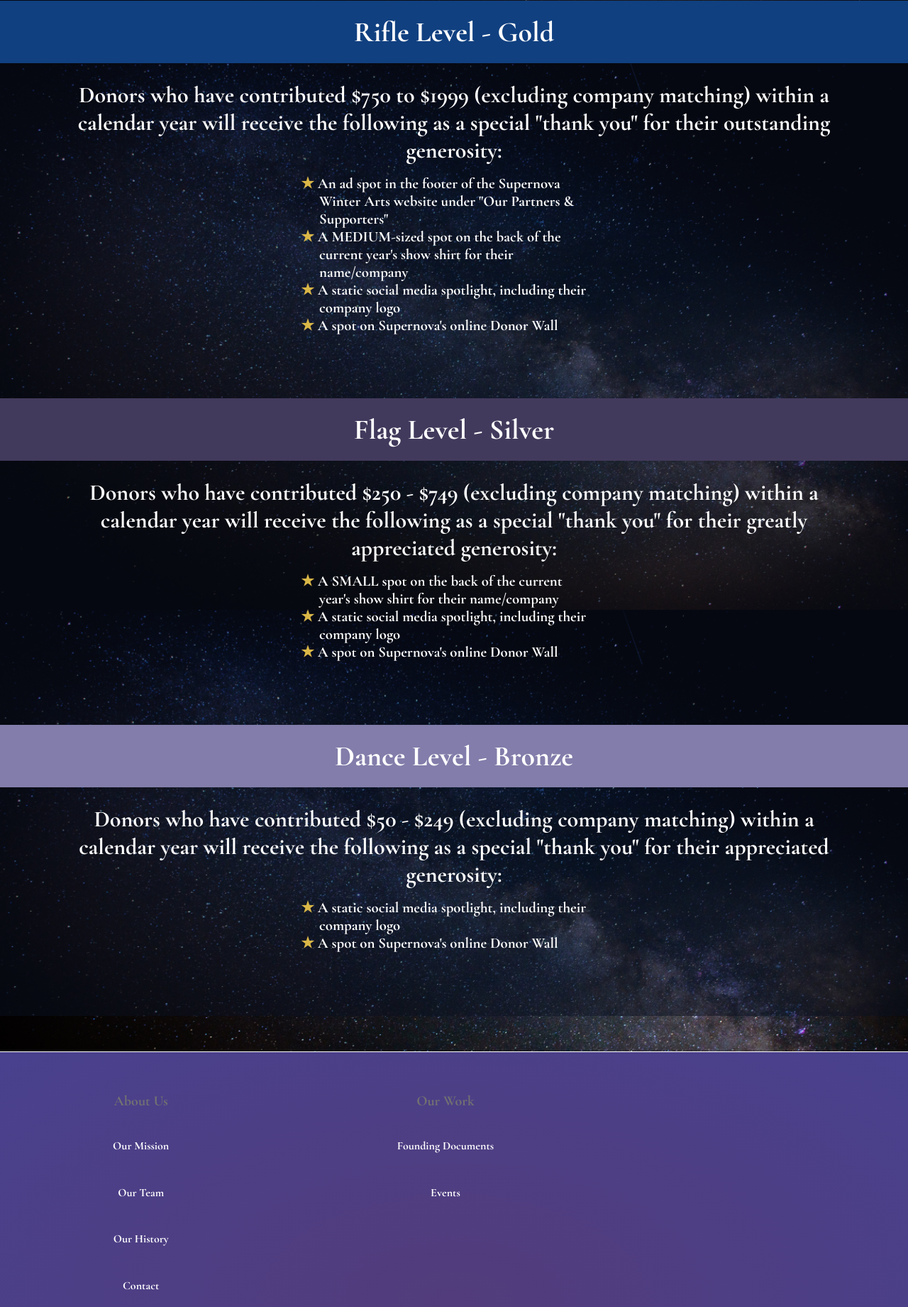
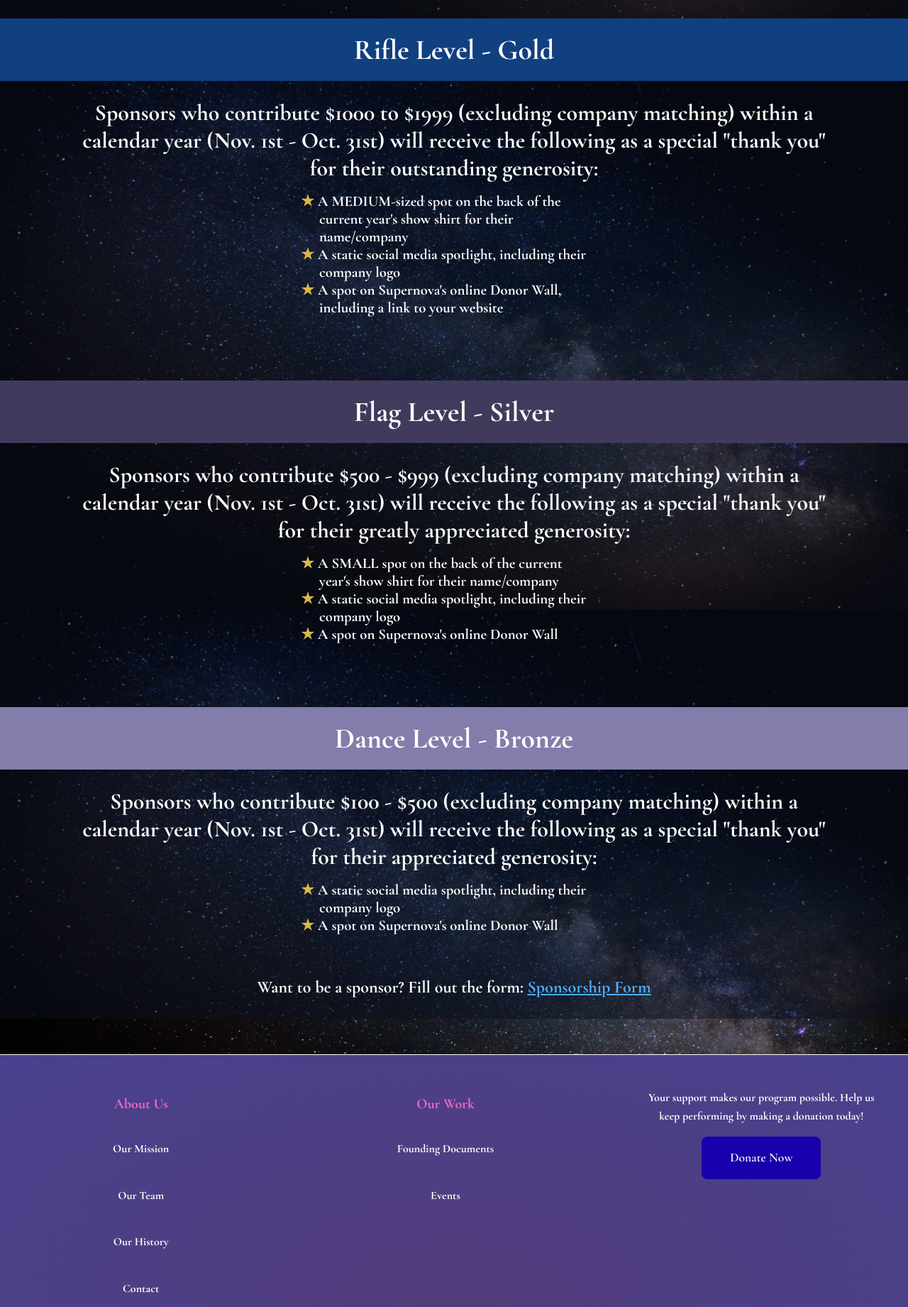
Before and after one commit to aheiser2/Supernova-Winter-Arts, a PHP site: page /contributionlevels.html in a window 1280 px wide. Shown: the part 741-2582 px from the top of the page at 71% size. Run offline with PHP 8.4, Linux system fonts and the light colour scheme.

Commit message:
Adding the donation stuff back in

```diff
--- a/contributionlevels.html
+++ b/contributionlevels.html
@@ -13,29 +13,28 @@
         <h1>Contribution Levels</h1>
         <h2 style="background-color:#263767">Sabre Level - Platinum</h2>
             <div class="conContainer">
-            <h3>Donors who have contributed $2000 or more (excluding company matching) within a calendar year will receive the following
+            <h3>Sponsors who contribute $2000 or more (excluding company matching) within a calendar year (Nov. 1st - Oct. 31st) will receive the following
                 as a special "thank you" for their extraordinary generosity:</h3>
                 <ul class="star-list">
-                    <li>An ad spot in the footer of the Supernova Winter Arts website under "Our Partners & Supporters"</li>
+                    <li>A logo or ad spot in the footer of the Supernova Winter Arts website under "Our Partners & Supporters"</li>
                     <li>A LARGE spot on the back of the current year's show shirt for their name/company</li>
                     <li>A VIDEO social media spotlight, including their company logo</li>
-                    <li>A spot on Supernova's online Donor Wall</li>
+                    <li>A spot on Supernova's online Donor Wall, including a link to your website</li>
                 </ul>
             </div>
         <h2 style="background-color:#104080">Rifle Level - Gold</h2>
             <div class="conContainer">
-            <h3>Donors who have contributed $750 to $1999 (excluding company matching) within a calendar year will receive the following as a special
+            <h3>Sponsors who contribute $1000 to $1999 (excluding company matching) within a calendar year (Nov. 1st - Oct. 31st) will receive the following as a special
                 "thank you" for their outstanding generosity:</h3>
                 <ul class="star-list">
-                    <li>An ad spot in the footer of the Supernova Winter Arts website under "Our Partners & Supporters"</li>
                     <li>A MEDIUM-sized spot on the back of the current year's show shirt for their name/company</li>
                     <li>A static social media spotlight, including their company logo</li>
-                    <li>A spot on Supernova's online Donor Wall</li>
+                    <li>A spot on Supernova's online Donor Wall, including a link to your website</li>
                 </ul>
             </div>
         <h2 style="background-color:#423A5C">Flag Level - Silver</h2>
             <div class="conContainer">
-            <h3>Donors who have contributed $250 - $749 (excluding company matching) within a calendar year will receive the following as a special
+            <h3>Sponsors who contribute $500 - $999 (excluding company matching) within a calendar year (Nov. 1st - Oct. 31st) will receive the following as a special
                 "thank you" for their greatly appreciated generosity:</h3>
                 <ul class="star-list">
                     <li>A SMALL spot on the back of the current year's show shirt for their name/company</li>
@@ -45,13 +44,15 @@
             </div>
         <h2 style="background-color:#827DAA">Dance Level - Bronze</h2>
             <div class="conContainer">
-            <h3>Donors who have contributed $50 - $249 (excluding company matching) within a calendar year will receive the following as a special
+            <h3>Sponsors who contribute $100 - $500 (excluding company matching) within a calendar year (Nov. 1st - Oct. 31st) will receive the following as a special
                 "thank you" for their appreciated generosity:</h3>
                 <ul class="star-list">
                     <li>A static social media spotlight, including their company logo</li>
                     <li>A spot on Supernova's online Donor Wall</li>
                 </ul>
+                <h5>Want to be a sponsor? Fill out the form: <a href="https://forms.gle/isUyBvnm1w3N5HYC8">Sponsorship Form</a></h5>
             </div>
+
     </main>
 </body>
 <script src="./navbar.js"></script>
--- a/donationwall.html
+++ b/donationwall.html
@@ -38,7 +38,7 @@
                     <input type="checkbox" checked>
                     <i class="arrow"></i>
                     <h2>Past Years Donors</h2>
-                    <p>No past donors yet... be part of our historic first year and donate today!
+                    <p>No past donors yet... be part of our historic first year and<a href="https://donorbox.org/supernova-winter-arts-general-fund">donate today!</a>
                     </p>
                 </li>
             </ul>
--- a/footer.js
+++ b/footer.js
@@ -25,7 +25,10 @@
                     </div>
                 </div>
 
-
+            <div class="footer-nonprofit__cta">
+                    <p>Your support makes our program possible. Help us keep performing by making a donation today!</p>
+                    <a href="https://donorbox.org/supernova-winter-arts-general-fund" class="footer-nonprofit__donate-button">Donate Now</a>
+                </div>
 
 
 
@@ -50,10 +53,7 @@
 
         //  <p>Registered Charity Number: 12345-6789.</p>
 
-        /*<div class="footer-nonprofit__cta">
-                    <p>Your support makes our program possible. Help us keep performing by making a donation today!</p>
-                    <a href="./support.html" class="footer-nonprofit__donate-button">Donate Now</a>
-                </div>*/
+
 
 
 const footer = template.content.firstElementChild
--- a/index1.css
+++ b/index1.css
@@ -383,11 +383,11 @@
     /*end*/
     --footer-bg: #f8f9fa;
     --footer-text: #ffffff;
-    --footer-heading: #727272;
-    --footer-link-hover: #0056b3;
+    --footer-heading: #ff66c4;
+    --footer-link-hover: #5e17eb;
     --footer-border: #ffffff;
-    --donate-button-bg: #020d8d;
-    --donate-button-hover-bg: #030734;
+    --donate-button-bg: #1800ad;
+    --donate-button-hover-bg: #11007f;
     --donate-button-text: #ffffff;
 }
 
--- a/navbar.js
+++ b/navbar.js
@@ -17,13 +17,13 @@
         </li>
         <li><a href="nextstepspage.html">Next Steps</a></li>
         <li><a href="FAQ.html">FAQ</a></li>
-    <!--<li class="dropdown">
+        <li class="dropdown">
             <a href="#" class="dropbtn">Support</a>
             <div class="dropdown-content">
                 <div><a href="support.html">Ways to Help</a></div>
                 <div><a href="donationwall.html">Donor Wall</a></div>
             </div>
-        </li>-->
+        </li>
         <li><a href="contactpage.html">Contact</a></li>
     </ul>
     <ul>
@@ -39,13 +39,13 @@
         </li>
         <li class="hideOnMobile"><a href="nextstepspage.html">Next Steps</a></li>
         <li class="hideOnMobile"><a href="FAQ.html">FAQ</a></li>
-    <!--<li class="hideOnMobile dropdown">
+        <li class="hideOnMobile dropdown">
             <a href="#" class="hideOnMobile dropbtn">Support</a>
             <div class="dropdown-content">
                 <div class="hideOnMobile"><a href="support.html">Ways to Help</a></div>
                 <div class="hideOnMobile"><a href="donationwall.html">Donor Wall</a></div>
             </div>
-        </li>-->
+        </li>
         <li class="hideOnMobile"><a href="contactpage.html">Contact</a></li>
         <li class="menu-button" onclick=showSidebar()><a href="#"><svg xmlns="http://www.w3.org/2000/svg" height="24px" viewBox="0 -960 960 960" width="24px" fill="#1f1f1f"><path d="M140-254.62v-59.99h680v59.99H140ZM140-450v-60h680v60H140Zm0-195.39v-59.99h680v59.99H140Z"></svg></a>
         </li>
--- a/pages.css
+++ b/pages.css
@@ -207,6 +207,10 @@
   font-size: 2rem;
   padding: 5px 50px;
 }
+
+#levelsPage .conContainer h5{
+  padding: 0 70px;
+}
 #levelsPage .conContainer li {
   font-size: 1.3rem;
 }
@@ -238,7 +242,7 @@
 
 /*Donation Wall Page*/
 #donorWallPage article {
-  height: 350px;
+  height: auto;
 }
 
 #donorWallPage .accordion-menu h2 {
@@ -277,7 +281,7 @@
   background-color: #CAEFF5;
   color: #51AFBD;
   margin: 15px auto;
-  width: 20%;
+  width: 300px;
   display: inline-block;
   border-radius: 15px;
   border: none;
@@ -311,6 +315,10 @@
 /*End of Donation Wall Page*/
 
 /*FAQ Page*/
+#FAQPage h5 {
+  padding: 0 60px 10px;
+}
+
 #FAQPage .accordion-menu p, #FAQPage .accordion-menu ul li li {
 	color: rgb(128, 85, 134)
 }
```
Also changed, not shown: FAQ.html (+10 -6 lines), calendar.html (+5 -5 lines), donoroptionspage.html (+15 -10 lines), nextstepspage.html (+10 -2 lines), support.html (+8 -3 lines).
